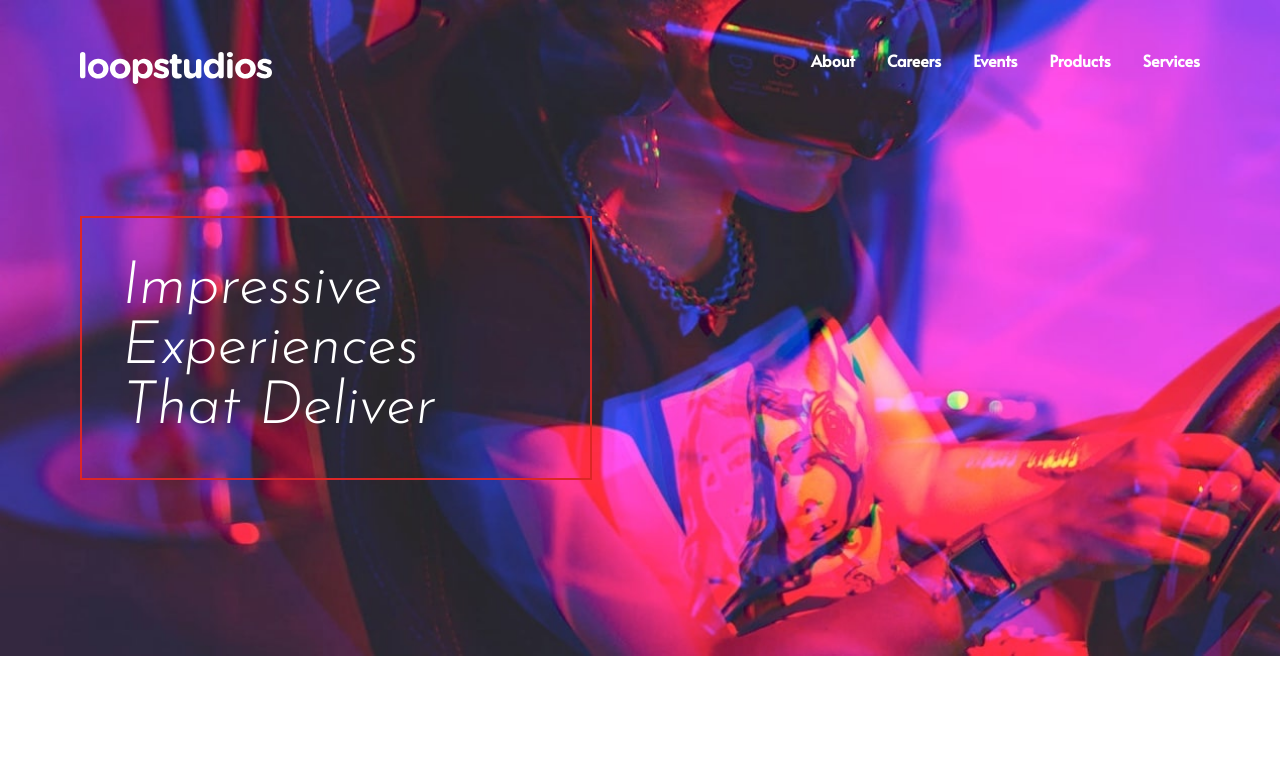
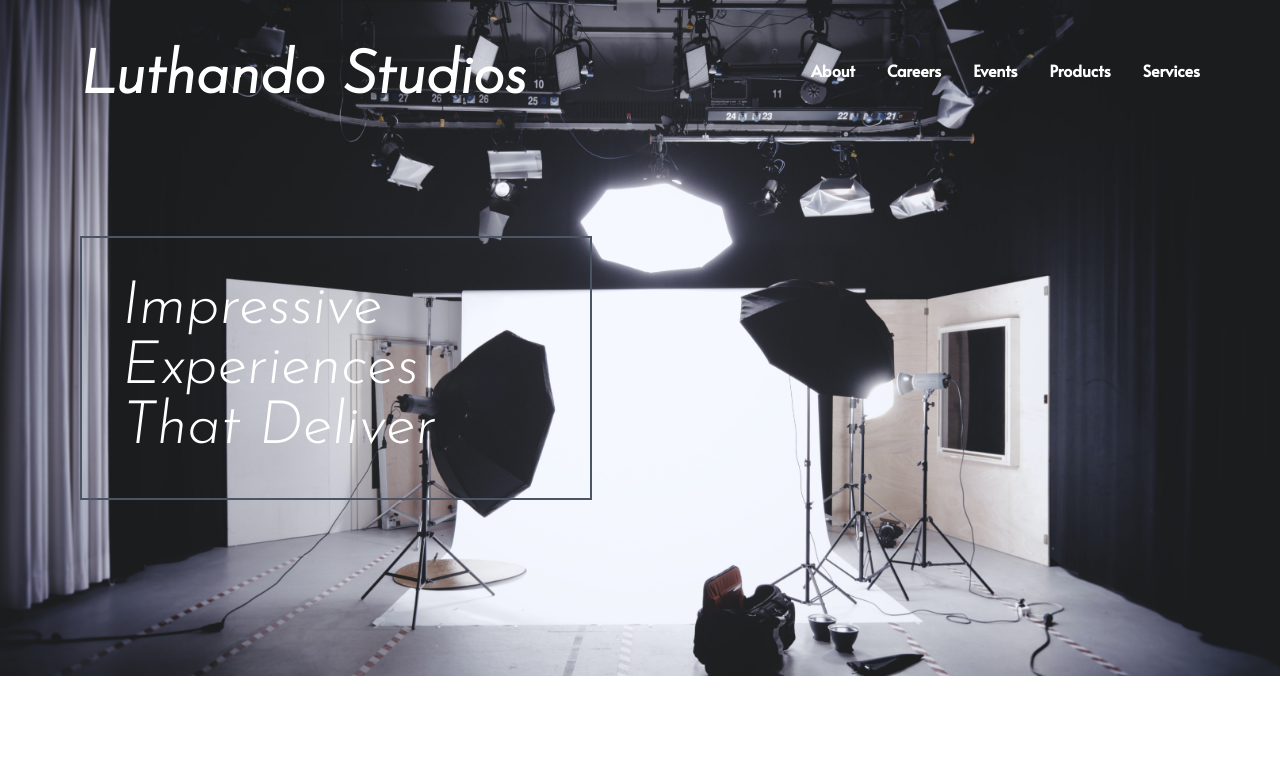
Before and after one commit to Luthando496/loop-studios, a website: page index.html in a window 1280 px wide. Shown: the top 781 px of the page. Drawn offline with Linux system fonts and the light colour scheme.

Commit message:
third commit

```diff
--- a/index.html
+++ b/index.html
@@ -6,7 +6,7 @@
     <meta name="viewport" content="width=device-width, initial-scale=1.0" />
     <link rel="preconnect" href="https://fonts.googleapis.com"><link rel="preconnect" href="https://fonts.gstatic.com" crossorigin><link href="https://fonts.googleapis.com/css2?family=Alata&family=Josefin+Sans:ital,wght@1,300&family=Roboto:wght@300&display=swap" rel="stylesheet">
     <link rel="stylesheet" href="css/style.css" />
-    <title>Loop studios</title>
+    <title>Luthando studios</title>
   </head>
   <body>
     <!-- SECTIoN -->
@@ -16,7 +16,8 @@
         <!-- nav logo menu -->
         <nav class="flex items-center justify-between font-bold text-white">
           <!-- lgo -->
-          <img src="images/logo.svg" alt="">
+          <!-- <img src="images/logo.svg" alt=""> -->
+          <h1 class="text-6xl font-bold">Luthando Studios<h2>
           <!-- menu -->
           <div class="hidden h-10 font-alata md:flex md:space-x-8">
             <div class="group">
@@ -47,7 +48,7 @@
 
         <!-- @mobile menu -->
 
-        <div class="max-w-lg mt-32 mb-32 p-4 font-sans text-4xl text-white text-uppercase border-2 border-red-600 md:p-10 md:m-32 md:mx-0 md:text-6xl">
+        <div class="max-w-lg mt-32 mb-32 p-4 font-sans text-4xl text-white text-uppercase border-2 border-gray-600 md:p-10 md:m-32 md:mx-0 md:text-6xl">
           Impressive Experiences That Deliver
         </div>
       </div>
--- a/input.css
+++ b/input.css
@@ -33,7 +33,7 @@
 
 
 #hero{
-    background-image: url('../images/desktop/image-hero.jpg');
+    background-image: url('../images/desktop/pexels-alexander-dummer-134469.jpg');
     background-repeat: no-repeat;
     background-size: cover;
 }
```
Also changed, not shown: css/style.css, images/desktop/pexels-alexander-dummer-134469.jpg (added).
